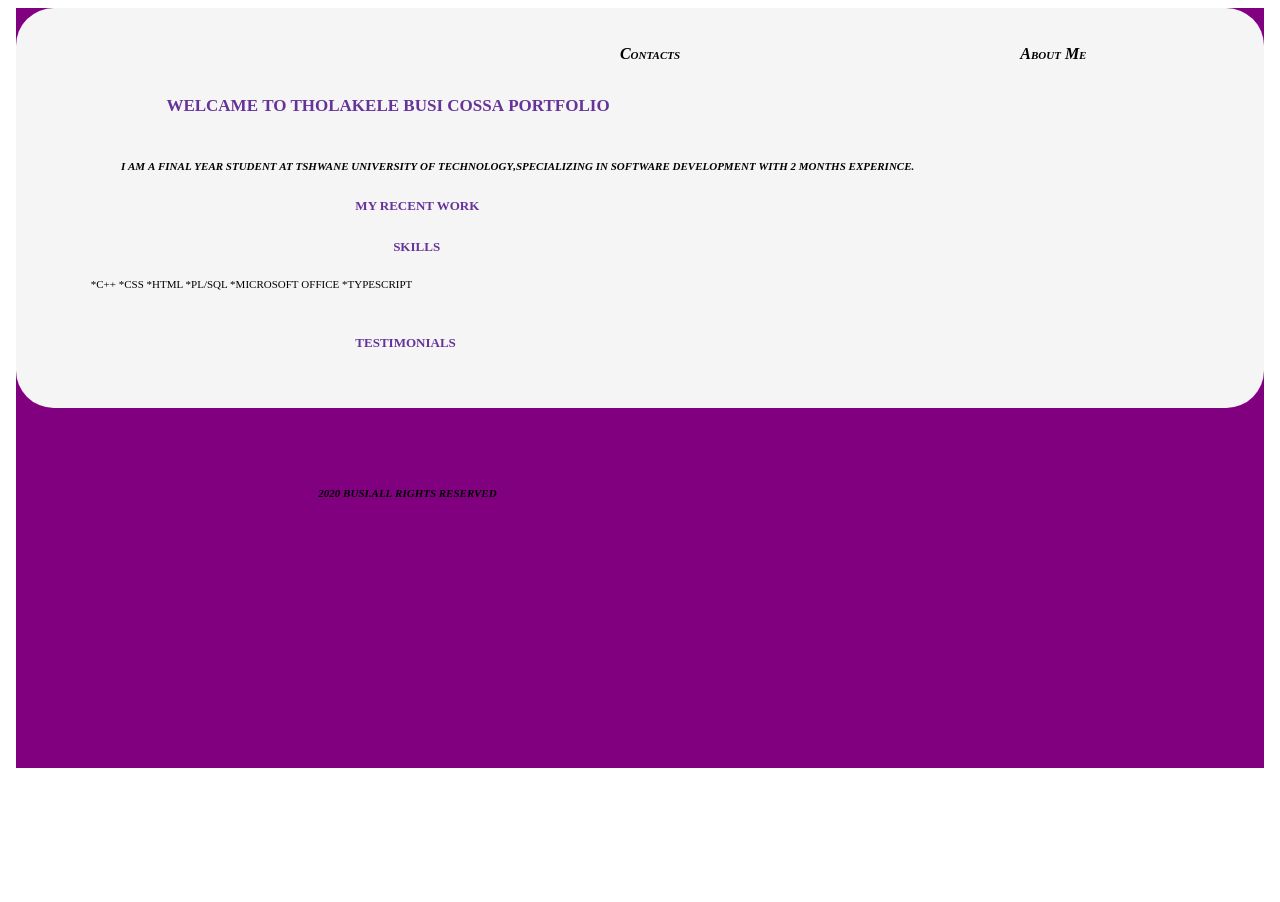
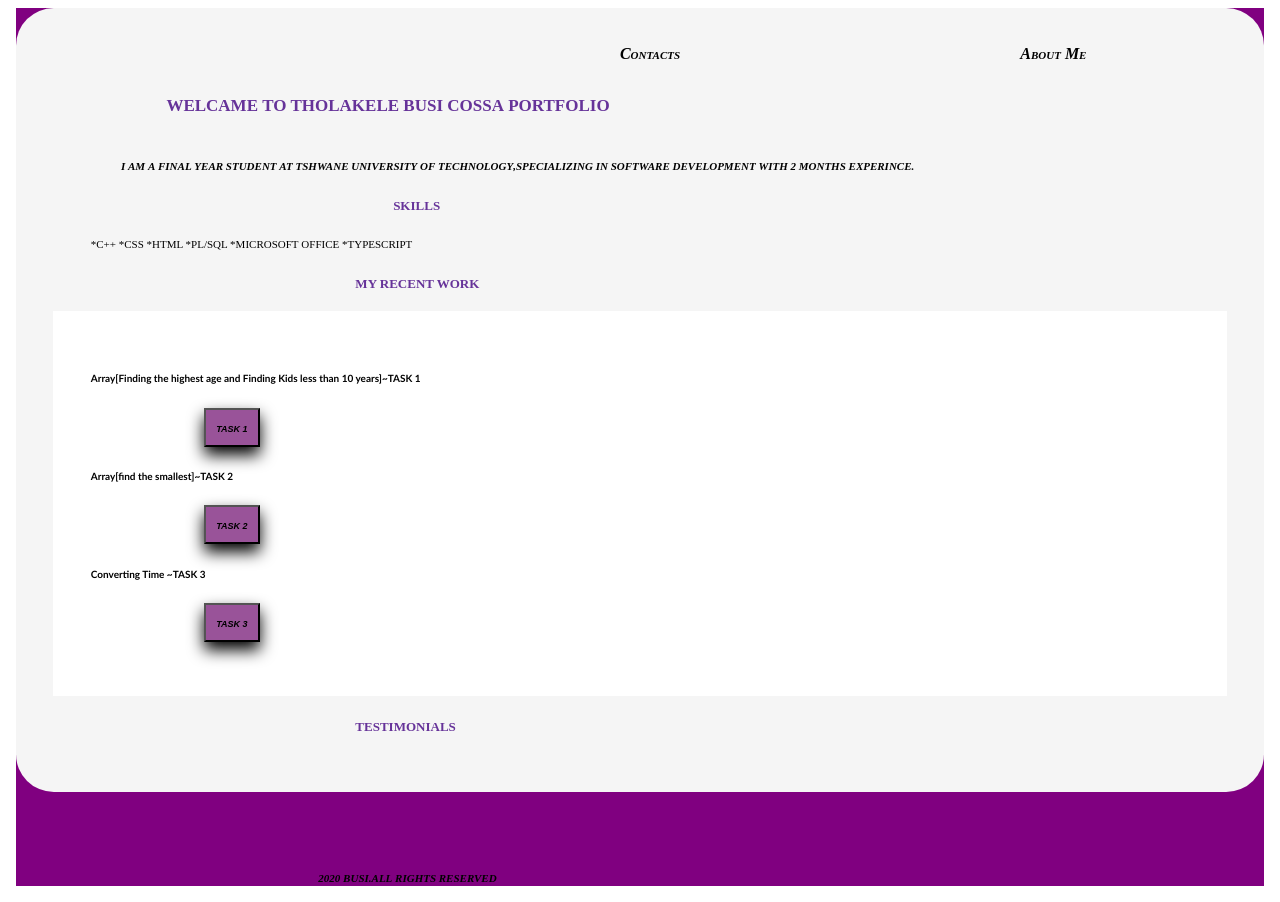
Before and after one commit to tholakelebusi/angular-ivy-h2nbow, an Angular app: page / in a window 1280 px wide. Before the commit the page ends 800 px from the top, so only its background shows below. Built offline with nearby package versions, Linux system fonts and the light colour scheme.

Commit message:
2 files modified

```diff
--- a/src/app/app.component.css
+++ b/src/app/app.component.css
@@ -81,3 +81,25 @@ span{
     margin-top:2cm;
     margin-left: 8cm;
 }
+.tasks
+{
+
+
+    background-color: rgb(153, 83, 153);
+   font-style: italic;
+    box-shadow: 0px 8px 16px 0px rgba(0, 0,0,2);
+    padding: 10px 10px;
+    font-weight: bolder;
+    font-variant-caps: all-small-caps;
+    margin-left: 3cm;
+}
+
+.work
+{
+    background-color:white;
+    padding: 1cm;
+}
+h6{
+    font-size:10px;
+    font-family: 'Trebuchet MS', 'Lucida Sans Unicode', 'Lucida Grande', 'Lucida Sans', Arial, sans-serif;
+}
--- a/src/app/app.component.html
+++ b/src/app/app.component.html
@@ -34,12 +34,7 @@
         <p>I am a Final year student at Tshwane university Of Technology,specializing in software development with 2 months Experince.
 
 </p>
-
 </div>
-<div>
-    <h3>MY RECENT WORK</h3>
-</div>
-
 
 
 <div class="skills">
@@ -50,6 +45,33 @@
         *Typescript
     </div>
 
+
+<div>
+    <h3>MY RECENT WORK</h3>
+    <div class="work">
+<div>
+       <h6>Array[Finding the highest age and Finding Kids less than 10 years]~TASK 1</h6>
+    <form action="https://stackblitz.com/edit/finding-the-highest-age-in-array?file=index.ts">
+        <input type="submit" value="TASK 1" class="tasks">
+    </form>
+</div>
+<div>
+ <h6>Array[find the smallest]~TASK 2</h6>
+  <form action="https://stackblitz.com/edit/smallest?file=index.ts">
+    <input type="submit" value="TASK 2" class="tasks">
+    </form>
+</div>
+
+
+    <div>
+        <h6>Converting Time ~TASK 3</h6>
+        <form action="https://stackblitz.com/edit/convertingtime?file=index.ts" >
+            <input type="submit" value="TASK 3" class="tasks">
+            </form>
+
+    </div>
+</div>
+</div>
 
 
 
```
